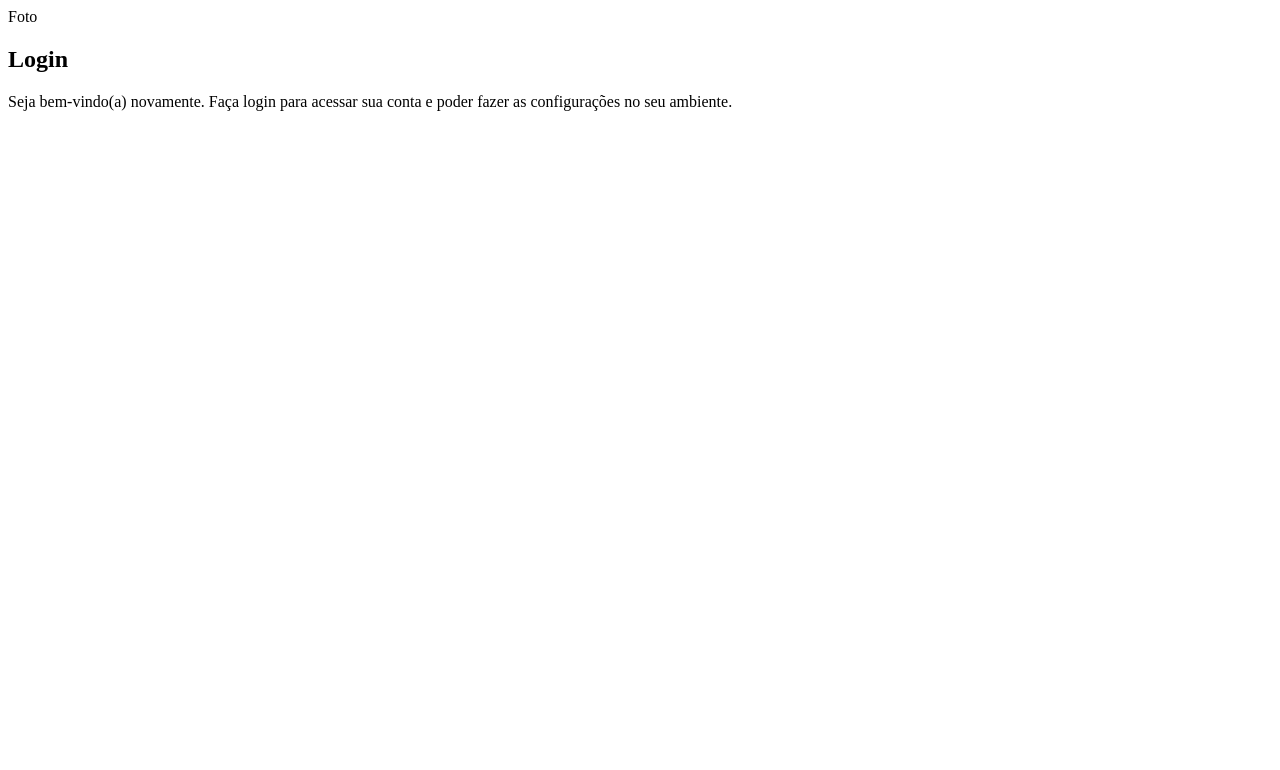
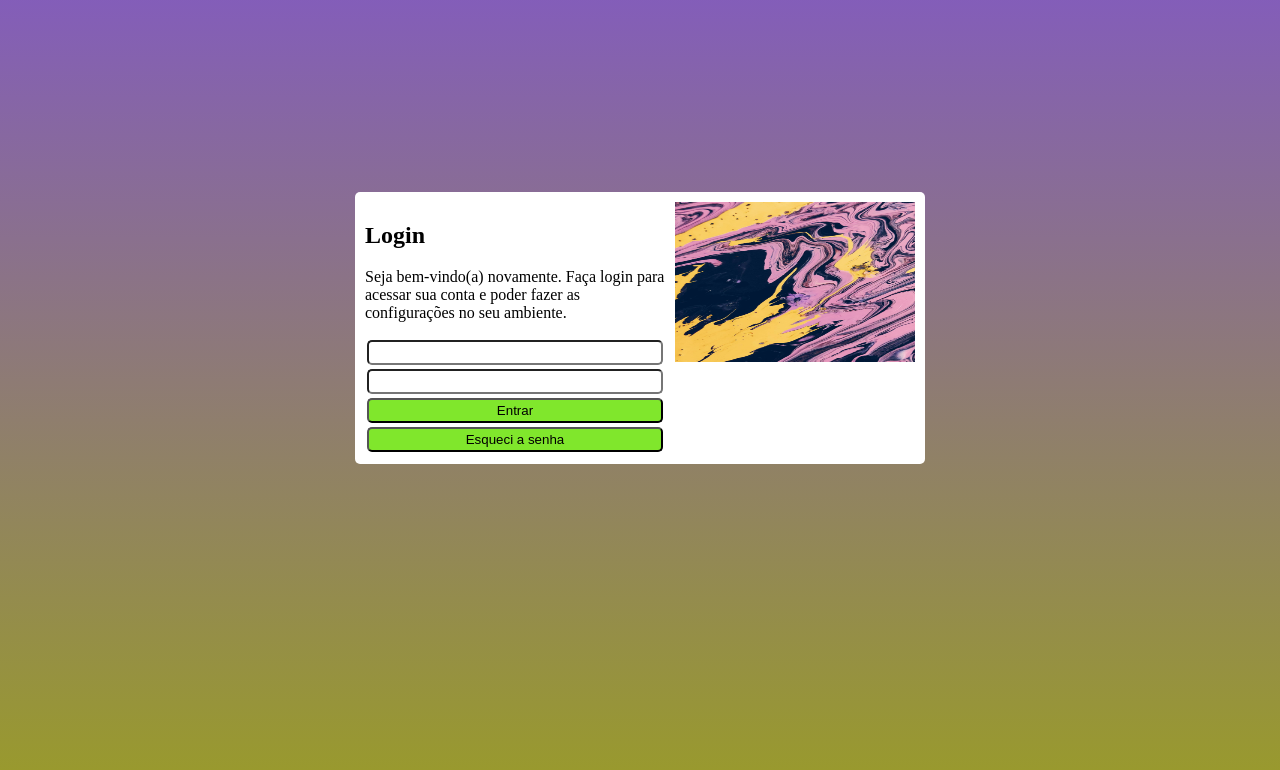
Before and after one commit to PedroWrublak/projeto-login, a plain HTML site: page index.html in a window 1280 px wide. Drawn offline with Linux system fonts and the light colour scheme.

Commit message:
Modificações feitas na estilização

```diff
--- a/estilos/style.css
+++ b/estilos/style.css
@@ -3,5 +3,64 @@
 /*
     Paleta de cores
     Amarelo:
-    Rosa:
+    Roxo:
 */
+
+body {
+    background-image: linear-gradient(to top, hwb(61 16% 39%),#6232a6c9);
+    background-repeat: no-repeat;
+    background-attachment: fixed;
+    height: 100%;
+}
+
+main {
+    display: flex;
+    justify-content: center;
+    align-items: center;
+}
+
+section#login {
+    display: flex;
+    background-color: white;
+    position: absolute;
+    margin-top: 50%;
+    border-radius: 5px;
+    padding: 10px;
+}
+
+section#login div#formulario {
+    width: 300px;
+}
+
+section#login div {
+    display: inline-block;
+    vertical-align: top;
+}
+
+section#login div#imagem {
+    margin-left: 10px;
+    order: 1;
+}
+
+section#login form {
+    display: flex;
+    flex-direction: column;
+}
+
+section#login form input {
+    margin: 2px;
+    padding: 3px;
+    border-radius: 5px;
+}
+
+section#login form #enter, #rec-senha {
+    background-color: rgb(128, 231, 44);
+}
+section#login form #enter:hover, #rec-senha:hover {
+    background-color: rgb(60, 211, 30);
+}
+
+section#login img {
+    width: 30vh;
+    height: 20vh;
+}
--- a/index.html
+++ b/index.html
@@ -9,14 +9,17 @@
 <body>
     <main>
         <section id="login">
-            <div id="imagen">
-                Foto
+            <div id="imagem">
+                <img src="imagens/pintura.jpg" alt="">
             </div>
             <div id="formulario">
                 <h1>Login</h1>
                 <p>Seja bem-vindo(a) novamente. Faça login para acessar sua conta e poder fazer as configurações no seu ambiente.</p>
                 <form action="login.php" method="post">
-
+                <input type="email">
+                <input type="password">
+                <input type="submit" id="enter" value="Entrar">
+                <input type="submit" id="rec-senha" value="Esqueci a senha">
                 </form>
             </div>
         </section>
```
